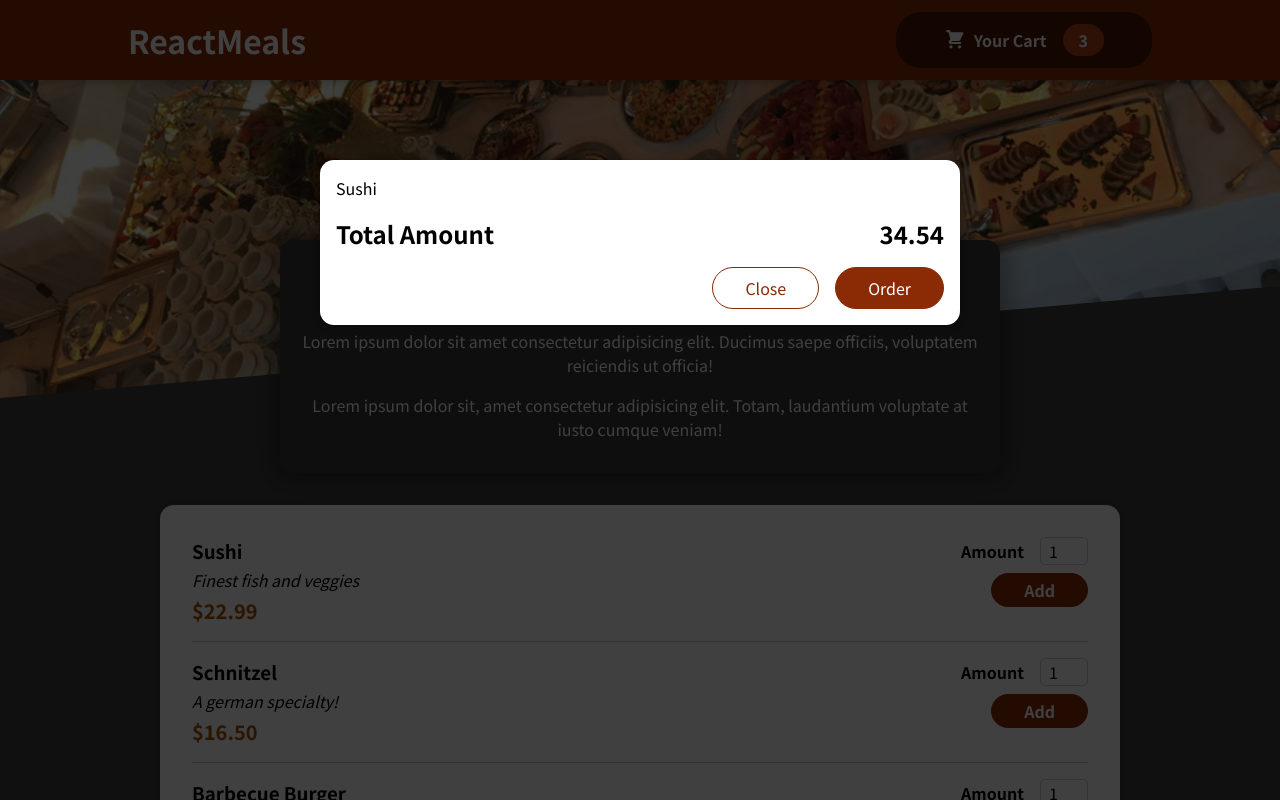
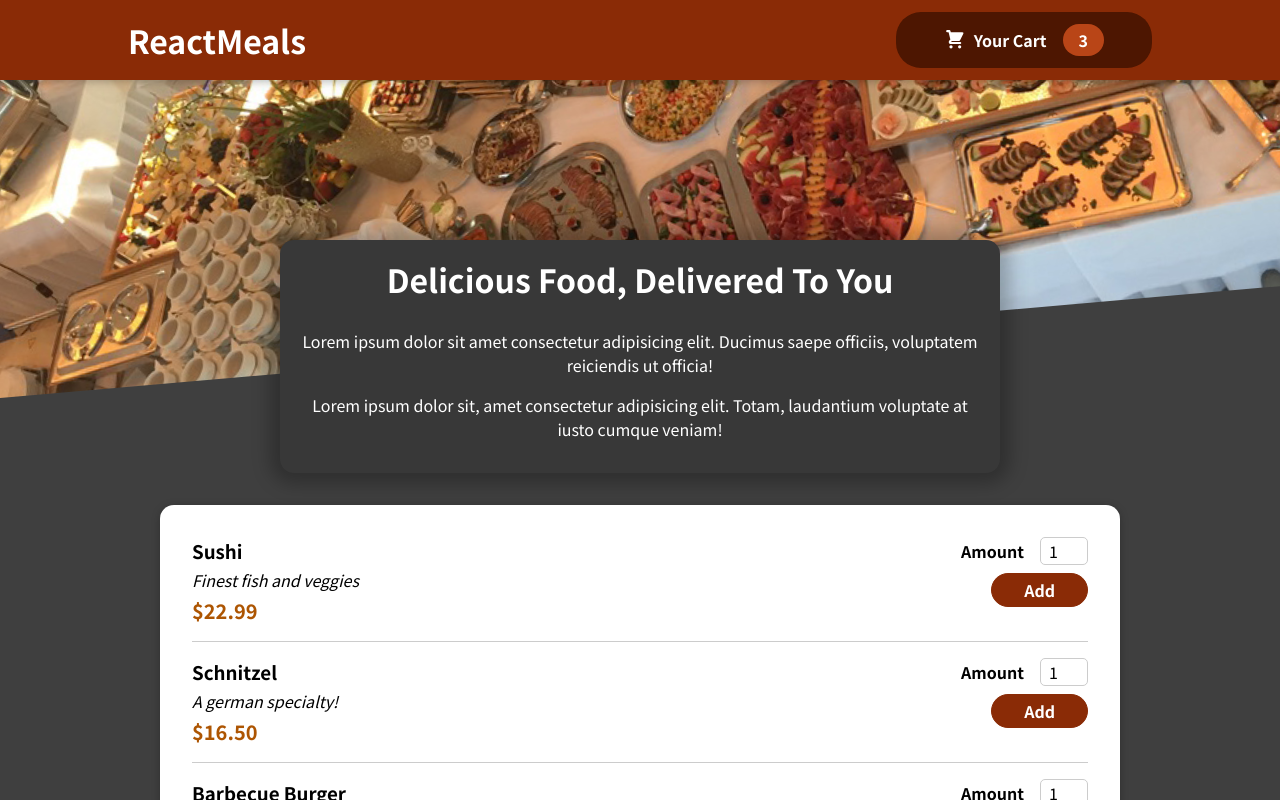
Before and after one commit to CVOvidiu/Food-Order-App, a React (Create React App) app: page / in a window 1280 px wide. Shown: the top 800 px of the page. Built offline with nearby package versions, Linux system fonts and the light colour scheme.

Commit message:
Managing Modal State

```diff
--- a/src/App.js
+++ b/src/App.js
@@ -1,14 +1,24 @@
-import { Fragment } from "react";
+import { Fragment, useState } from "react";
 
 import Header from "./components/Layout/Header";
 import Meals from "./components/Meals/Meals";
 import Cart from "./components/Cart/Cart";
 
 function App() {
+  const [cartShown, setCartShown] = useState(false);
+
+  const showCartHandler = () => {
+    setCartShown(true);
+  };
+
+  const hideCartHandler = () => {
+    setCartShown(false);
+  };
+
   return (
     <Fragment>
-      <Cart />
-      <Header />
+      {cartShown && <Cart onClose={hideCartHandler} />}
+      <Header onShowCart={showCartHandler} />
       <main>
         <Meals />
       </main>
--- a/src/components/Cart/Cart.js
+++ b/src/components/Cart/Cart.js
@@ -2,7 +2,7 @@
 
 import Modal from "../UI/Modal";
 
-const Cart = () => {
+const Cart = (props) => {
   const cartItems = (
     <ul className={classes["cart-items"]}>
       {[
@@ -19,14 +19,16 @@
   );
 
   return (
-    <Modal>
+    <Modal onClose={props.onClose}>
       {cartItems}
       <div className={classes.total}>
         <span>Total Amount</span>
         <span>34.54</span>
       </div>
       <div className={classes.actions}>
-        <button className={classes["button--alt"]}>Close</button>
+        <button className={classes["button--alt"]} onClick={props.onClose}>
+          Close
+        </button>
         <button className={classes.button}>Order</button>
       </div>
     </Modal>
--- a/src/components/Layout/Header.js
+++ b/src/components/Layout/Header.js
@@ -4,12 +4,12 @@
 import mealsImg from "../assets/meals.jpg";
 import classes from "./Header.module.css";
 
-const Header = () => {
+const Header = (props) => {
   return (
     <Fragment>
       <header className={classes.header}>
         <h1>ReactMeals</h1>
-        <HeaderCartButton />
+        <HeaderCartButton onClick={props.onShowCart} />
       </header>
       <div className={classes["main-image"]}>
         <img src={mealsImg} alt="A table full of food." />
--- a/src/components/Layout/HeaderCartButton.js
+++ b/src/components/Layout/HeaderCartButton.js
@@ -1,9 +1,9 @@
 import classes from "./HeaderCartButton.module.css";
 import CartIcon from "../assets/CartIcon";
 
-const HeaderCartButton = () => {
+const HeaderCartButton = (props) => {
   return (
-    <button className={classes.button}>
+    <button className={classes.button} onClick={props.onClick}>
       <span className={classes.icon}>
         <CartIcon />
       </span>
--- a/src/components/UI/Modal.js
+++ b/src/components/UI/Modal.js
@@ -3,8 +3,8 @@
 
 import classes from "./Modal.module.css";
 
-const Backdrop = () => {
-  return <div className={classes.backdrop}></div>;
+const Backdrop = (props) => {
+  return <div className={classes.backdrop} onClick={props.onClose} />;
 };
 
 const Overlay = (props) => {
@@ -20,7 +20,10 @@
 const Modal = (props) => {
   return (
     <Fragment>
-      {ReactDOM.createPortal(<Backdrop />, portalElement)}
+      {ReactDOM.createPortal(
+        <Backdrop onClose={props.onClose} />,
+        portalElement
+      )}
       {ReactDOM.createPortal(
         <Overlay>{props.children}</Overlay>,
         portalElement
```
Also changed, not shown: src/README.md.
